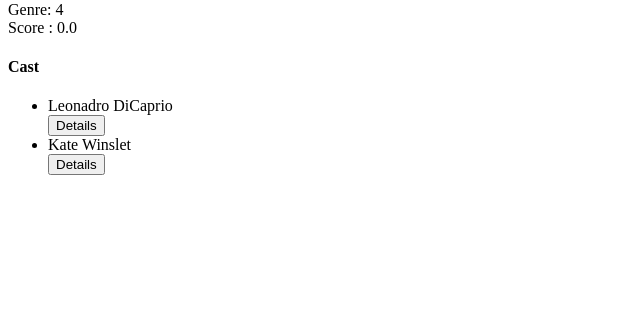
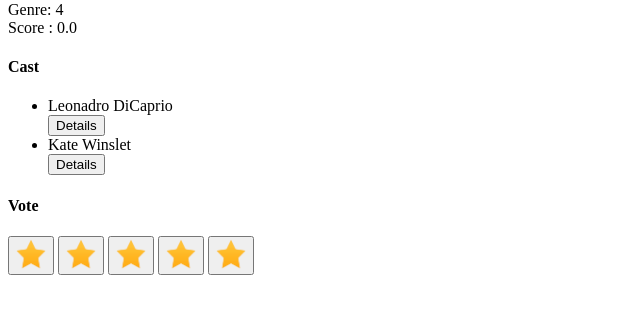
Before and after one commit to awp2017/MovieBox, a Django app: page /movie/1/ in a window 1280 px wide. Shown: the part 170-484 px from the top of the page, without its empty margins (0-640 px from the left). Run offline with Django 3.2, Linux system fonts and the light colour scheme; data comes from the database, SQL or seed files in the repository.

Commit message:
Added vote template

```diff
--- a/MovieBoxProject/MovieBox/templates/movie.html
+++ b/MovieBoxProject/MovieBox/templates/movie.html
@@ -32,6 +32,12 @@
 
         {% endfor %}
     </ul>
+    <h4>Vote</h4>
+{% load static %}<button onclick = "vote()" value = "1"><img src = "{% static 'images/star.png' %}" height = "30" width = "30" /></button>
+<button onclick = "/movie/{{ movie.pk }}" value = "2"><img src = "{% static 'images/star.png' %}" height = "30" width = "30" /></button>
+<button onclick = "/movie/{{ movie.pk }}" value = "3"><img src = "{% static 'images/star.png' %}" height = "30" width = "30" /></button>
+<button onclick = "/movie/{{ movie.pk }}" value = "4"><img src = "{% static 'images/star.png' %}" height = "30" width = "30" /></button>
+<button onclick = "/movie/{{ movie.pk }}" value = "5"><img src = "{% static 'images/star.png' %}" height = "30" width = "30" /></button>
 </div>
 
 {% endblock %}
```
Also changed, not shown: MovieBoxProject/MovieBox/static/images/star.png (added), 1 other file.
